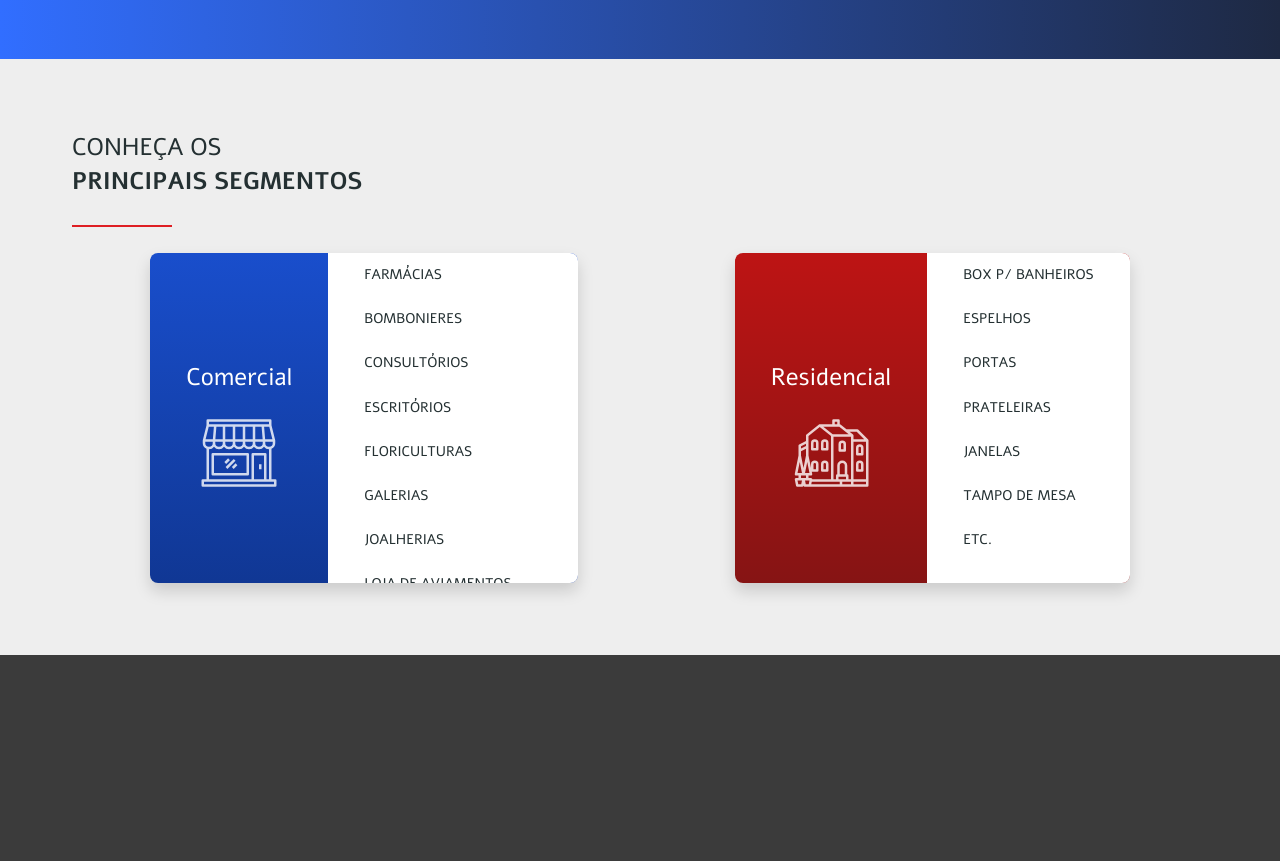
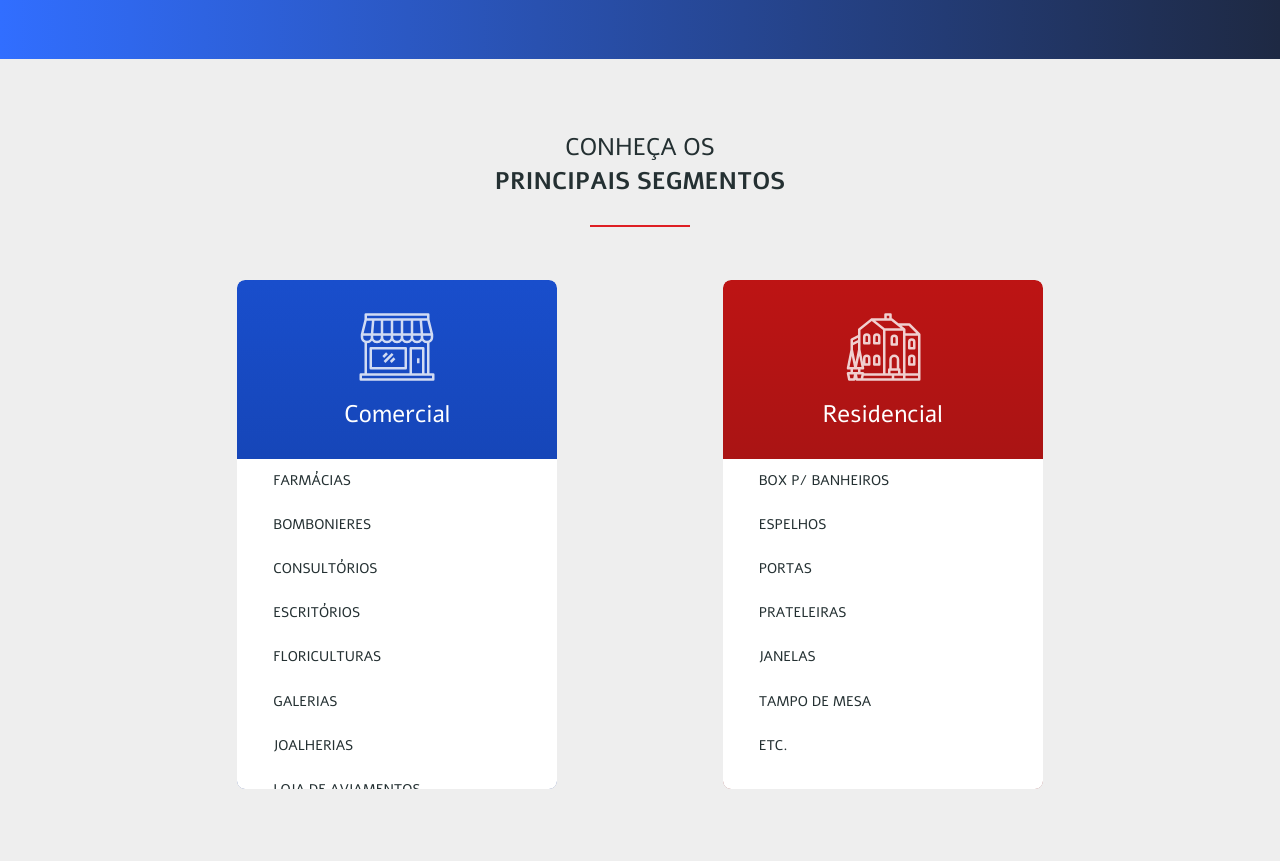
Before and after one commit to meendoo/instaloja, a Gatsby site: page / in a window 1280 px wide. Shown: the part 1520-2381 px from the top of the page. Before the commit the page ends 2175 px from the top, so only its background shows below. Built offline with nearby package versions, Linux system fonts and the light colour scheme; Gatsby itself is replaced by a stand-in of ours.

Commit message:
Adjusted segments

```diff
--- a/src/components/header/header.js
+++ b/src/components/header/header.js
@@ -27,7 +27,7 @@ export class Header extends Component {
 
 
   showScrolledHeader = () => {
-    let header = document.querySelector(`.${styles.header}`);
+    // let header = document.querySelector(`.${styles.header}`);
     window.addEventListener('scroll', () => {
       // if (window.pageYOffset > 10) {
       //   header.style.position = 'fixed';
--- a/src/components/segments/segments.js
+++ b/src/components/segments/segments.js
@@ -9,11 +9,11 @@ export default function Segments(props) {
   return (
     <div className={styles.segments} id={props.id || null}>
         <Container className={styles.container}>
-            <h3 className={styles.title}>CONHEÇA OS<br/><strong>PRINCIPAIS SEGMENTOS</strong><Tick/></h3>
+            <h3 className={styles.title}>CONHEÇA OS<br/><strong>PRINCIPAIS SEGMENTOS</strong><Tick centered/></h3>
             <div className={styles.commercial}>
                 <div className={styles.headingWrapper}>
+                    <img src={store} alt="Comercial ícone" className={styles.icon}/>
                     <h3 className={styles.sectionTitle}>Comercial</h3>
-                    <img src={store} alt="Comercial ícone" className={styles.icon}/>
                 </div>
                 <ul className={styles.list}>
                     <li className={styles.item}>Farmácias</li>
@@ -37,8 +37,8 @@ export default function Segments(props) {
             </div>
             <div className={styles.residencial}>
                 <div className={styles.headingWrapper}>
+                    <img src={house} alt="Residencial ícone" className={styles.icon}/>
                     <h3 className={styles.sectionTitle}>Residencial</h3>
-                    <img src={house} alt="Residencial ícone" className={styles.icon}/>
                 </div>
                 <ul className={styles.list}>
                     <li className={styles.item}>Box p/ banheiros</li>
--- a/src/components/segments/segments.module.scss
+++ b/src/components/segments/segments.module.scss
@@ -8,21 +8,24 @@
 
 .container {
     flex-wrap: wrap;
-    justify-content: space-around;
+    justify-content: space-evenly;
 }
 
 .title {
     flex: 1 0 100%;
+    text-align: center;
 }
 
 .box {
-    flex: 0 1 auto;
+    display: flex;
     flex-direction: row;
-    display: flex;
+    flex-wrap: wrap;
     box-shadow: 0 8px 16px rgba(0, 0, 0, 0.15);
     border-radius: 8px;
     overflow: hidden;
-    align-items: flex-start;
+    mask-image: -webkit-radial-gradient(white, black);
+    margin-top: 1.5rem;
+    max-width: 320px;
 }
 
 .ul-settings {
@@ -30,12 +33,12 @@
         list-style-type: none;
         margin-left: 0;
         overflow-y: scroll;
-        max-height: 330px;
-        max-width: 250px;
+        height: 330px;
         background: white;
         align-self: stretch;
         margin-bottom: 0;
-        min-width: 200px;
+        flex: 1 0 100%;
+        -webkit-overflow-scrolling: touch;
     }
 }
 
@@ -43,18 +46,21 @@
     display: flex;
     flex-direction: column;
     align-self: center;
+    flex: 1 0 100%;
+    text-align: center;
+    padding: 1.5rem 0;
 }
 
 .sectionTitle {
-    padding: 1rem 2rem;
     margin: 0;
     color: white;
+    font-size: 24px;
 }
 
 .icon {
     max-width: 80px;
     height: auto;
-    margin: 0 auto;
+    margin: 0 auto 0.625rem;
 }
 
 .commercial {
--- a/src/components/utils/tick/tick.js
+++ b/src/components/utils/tick/tick.js
@@ -1,12 +1,12 @@
 import React from 'react'
 
-export default function Tick() {
+export default function Tick(props) {
     const styles = {
         width: '100px',
         height: '2px',
         position: 'relative',
         backgroundColor: 'var(--red)',
-        margin: '1.5rem 0 0'
+        margin: `1.5rem ${props.centered ? 'auto' : '0'} 0`
     }
     return (
         <div style={styles}></div>
```
